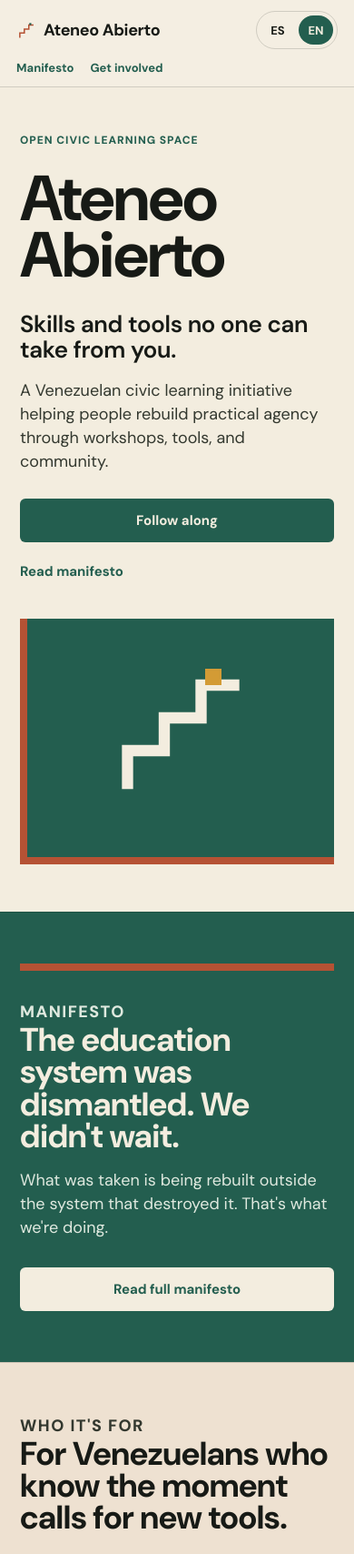
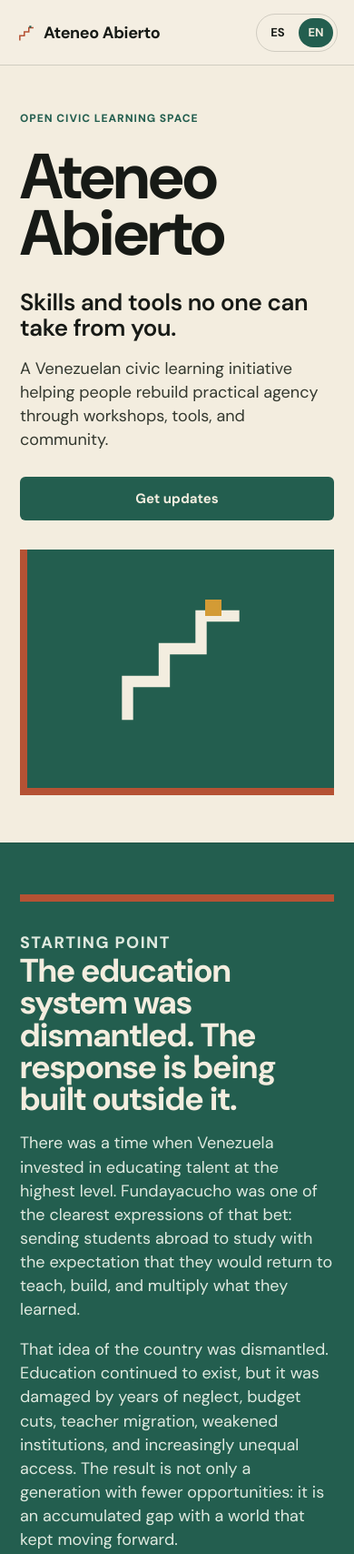
Before and after one commit to dvd117/ateneo-abierto, a website built with Vite: page index.html in a window 390 px wide. Shown: the top 1708 px of the page at 91% size. Built offline with nearby package versions, Linux system fonts and the light colour scheme.

Commit message:
refactor landing page around origin story
- Retire the standalone manifesto route and redirect it to home
- Fold manifesto context into the landing page as an origin section
- Simplify header navigation and update bilingual subscribe copy
- Update tests and docs for the one-page reveal flow

```diff
--- a/src/app.ts
+++ b/src/app.ts
@@ -25,7 +25,10 @@ app.use(
 
 app.get('/api/health', (c) => c.json({ ok: true }));
 
-app.get('/manifesto', serveStatic({ root: './dist', path: 'index.html' }));
+app.get('/manifesto', (c) => {
+  const lang = c.req.query('lang');
+  return c.redirect(lang === 'es' || lang === 'en' ? `/?lang=${lang}` : '/', 301);
+});
 
 const emailPattern = /^[^\s@]+@[^\s@]+\.[^\s@]+$/;
 
--- a/src/content.ts
+++ b/src/content.ts
@@ -6,10 +6,6 @@ export type Pillar = {
 };
 
 export type PageCopy = {
-  nav: {
-    manifesto: string;
-    participate: string;
-  };
   languageLabel: string;
   hero: {
     eyebrow: string;
@@ -17,23 +13,18 @@ export type PageCopy = {
     promise: string;
     body: string;
     primaryCta: string;
-    secondaryCta: string;
   };
   labels: {
-    manifesto: string;
+    origin: string;
     audience: string;
     structure: string;
     boundaries: string;
     updates: string;
     backToTop: string;
   };
-  manifesto: {
+  origin: {
     title: string;
-    teaser: string;
     body: string;
-    cta: string;
-    subscribeCta: string;
-    backCta: string;
   };
   audience: {
     title: string;
@@ -71,46 +62,36 @@ export type PageCopy = {
 
 export const copy: Record<Locale, PageCopy> = {
   es: {
-    nav: {
-      manifesto: 'Manifiesto',
-      participate: 'Sumarme'
-    },
     languageLabel: 'Idioma',
     hero: {
       eyebrow: 'Espacio abierto de aprendizaje cívico',
       title: 'Ateneo Abierto',
       promise: 'Habilidades y herramientas que nadie te puede quitar.',
-      body: 'Una iniciativa venezolana de aprendizaje cívico para recuperar agencia práctica a través de talleres, herramientas y comunidad.',
-      primaryCta: 'Seguir el proceso',
-      secondaryCta: 'Leer manifiesto'
+      body: 'Una iniciativa venezolana de aprendizaje cívico para recuperar capacidad de acción a través de talleres, herramientas y comunidad.',
+      primaryCta: 'Recibir actualizaciones'
     },
     labels: {
-      manifesto: 'Manifiesto',
+      origin: 'Punto de partida',
       audience: 'Para quién',
       structure: 'Estructura',
       boundaries: 'Límites',
       updates: 'Actualizaciones',
       backToTop: 'Volver arriba'
     },
-    manifesto: {
-      title: 'El sistema educativo fue desmantelado. Nosotros no esperamos.',
-      teaser:
-        'Lo que se nos arrebató se reconstruye desde afuera del sistema que lo destruyó. Eso es lo que estamos haciendo.',
+    origin: {
+      title: 'El sistema educativo fue desmantelado. La respuesta se construye desde afuera.',
       body:
-        'Hubo un tiempo en que Venezuela entendió que su recurso más valioso no era el petróleo, sino su gente. La apuesta tenía un nombre: Fundayacucho. Un programa que mandaba estudiantes a las mejores universidades del mundo con el compromiso de que volvieran y aplicaran lo que aprendieran. Muchos volvieron a dar clases. La apuesta era real.\n\nEsa apuesta fue desmantelada deliberadamente. No fue descuido: fue una decisión política. Los profesores se fueron, las escuelas se vaciaron, el aprendizaje se volvió un lujo, y una generación entera se quedó con menos opciones. No por falta de capacidad. Por falta de acceso.\n\nPor mucho tiempo la pregunta central fue cómo salir de esta situación. En algún momento apareció otra pregunta: ¿qué puede hacer la gente mientras tanto? Eso es lo que Ateneo Abierto responde.\n\nNo porque las herramientas y el conocimiento no existan — es que nadie ha construido el puente. Eso es lo que estamos haciendo: talleres prácticos, grupos pequeños, acceso compartido a herramientas que la gente puede llevarse y usar fuera del taller.\n\nCada vez que entro a una biblioteca pública en otra ciudad, pienso: esto. Un espacio donde no importa quién eres — misma sala, mismos recursos, misma oportunidad. Eso es lo que queremos construir en casa. Aún no estamos ahí. Pero ese es el norte.',
-      cta: 'Leer manifiesto completo',
-      subscribeCta: 'Si quieres seguir el proceso, deja tu correo.',
-      backCta: 'Volver al inicio'
+        'Hubo un tiempo en que Venezuela apostó por formar talento al más alto nivel. Fundayacucho fue una de las expresiones más visibles de esa apuesta: enviar estudiantes a prepararse afuera con la expectativa de que volvieran a enseñar, construir y multiplicar lo aprendido.\n\nEsa idea de país fue desmantelada. La educación siguió existiendo, pero golpeada por años de abandono, recortes presupuestarios, migración docente, instituciones debilitadas y acceso cada vez más desigual. El resultado no es sólo una generación con menos oportunidades: es una brecha acumulada frente a un mundo que siguió avanzando.\n\nAteneo Abierto no viene a reemplazar la educación formal. Viene a complementar lo que la gente ya aprendió con habilidades que muchas escuelas y universidades no pudieron enseñar a tiempo, porque esta época empezó a moverse más rápido que el sistema educativo venezolano incluso en sus mejores condiciones.\n\nLas herramientas y el conocimiento existen. Lo que falta es el puente: talleres prácticos, grupos pequeños y acceso compartido a herramientas que la gente puede llevarse y usar fuera del taller.\n\nLo que se arrebató se reconstruye desde afuera del sistema que lo destruyó. Ese es el punto de partida.'
     },
     audience: {
       title: 'Para venezolanos que saben que el momento exige herramientas nuevas.',
       body:
-        'Para venezolanos que entienden que la educación que recibieron no los preparó para los retos y oportunidades de hoy, y que están listos para empezar. Profesores, profesionales, estudiantes, emprendedores, gente que trabaja dos trabajos. No hace falta perfil técnico. Sólo curiosidad y ganas de empezar.'
+        'Para venezolanos que entienden que la educación que recibieron no los preparó para los retos y oportunidades de hoy, y que están listos para empezar. Profesores, profesionales, estudiantes, emprendedores, gente que tiene dos trabajos. No hace falta perfil técnico. Sólo curiosidad y ganas de empezar.'
     },
     name: {
       title: 'Por qué Ateneo Abierto',
       body:
-        'Ateneo — el templo griego dedicado a Atenea, diosa del conocimiento — nombra una forma: un lugar donde la gente se reúne a aprender, sin supervisión ni afiliación estatal.\n\nAbierto porque la condición de entrada no es el linaje, ni el cargo, ni la afiliación política. Es la disposición a empezar.'
+        'Ateneo — el templo griego dedicado a Atenea, diosa del conocimiento — nombra una forma: un lugar donde la gente se reúne a aprender, sin supervisión ni afiliación estatal.\n\nAbierto porque la condición de entrada no es tu situación económica, ni tu estatus social, ni tu afiliación política. Es la disposición a empezar.'
     },
     pillars: {
       title: 'Tres pilares',
@@ -118,75 +99,65 @@ export const copy: Record<Locale, PageCopy> = {
         {
           title: 'Talleres prácticos de IA y herramientas digitales',
           body:
-            'Grupos pequeños, hands-on. Aprender a usar inteligencia artificial y otras tecnologías que están cambiando, en lo concreto, lo que significa libertad. Ejecutable ya.'
+            'Grupos pequeños, ejercicios prácticos. Aprende a usar inteligencia artificial y otras tecnologías que están cambiando las formas en que ejercemos nuestra libertad. Para empezar ya.'
         },
         {
           title: 'Junto a la educación formal',
           body:
-            'Creemos que la educación formal sigue importando. Donde las universidades y docentes siguen funcionando, queremos trabajar junto a ellos, no en su lugar. Las herramientas prácticas y los fundamentos del aula se complementan. Mediano plazo.'
+            'Creemos que la educación formal sigue siendo fundamental. Donde las universidades y docentes siguen funcionando, queremos trabajar junto a ellos, no en su lugar. Las herramientas prácticas y los fundamentos del aula se complementan. Mediano plazo.'
         },
         {
           title: 'El norte estratégico',
           body:
-            'Cada vez que entro a una biblioteca pública fuera de Venezuela, pienso: esto. Un espacio donde no importa quién eres — misma sala, mismos recursos, misma oportunidad. Aún no estamos ahí. Pero es el norte. Post-transición.'
+            'El norte es una red de espacios de aprendizaje cívico: siguiendo el ejemplo de las bibliotecas públicas del siglo XXI donde el acceso a internet, herramientas y aprendizaje sea un derecho público, no un privilegio individual. Post-transición.'
         }
       ]
     },
     not: {
       body:
-        'Ateneo Abierto es independiente, civil y educativo. No somos parte del Estado venezolano, de ninguna estructura partidista, ni de ningún esfuerzo de reclutamiento público. Las habilidades que la gente aprende aquí son suyas.'
+        'Ateneo Abierto es un proyecto independiente, civil y educativo. No somos parte del Estado venezolano, de ninguna estructura partidista, ni de ningún esfuerzo de reclutamiento público. Las habilidades que la gente aprende aquí son suyas.'
     },
     subscribe: {
       title: 'Recibe actualizaciones',
       body:
-        'Estamos preparando los primeros pilotos, materiales y alianzas. Déjanos tu correo si quieres seguir el proceso o encontrar una forma concreta de ayudar.',
+        'Estamos preparando los primeros pilotos, materiales y alianzas. Déjanos tu correo para recibir avances del proyecto y saber cuándo se abran nuevas formas de participar o apoyar.',
       emailLabel: 'Correo electrónico',
       emailPlaceholder: 'tu@correo.com',
       nameLabel: 'Nombre',
       namePlaceholder: 'Tu nombre',
-      button: 'Seguir el proceso',
+      button: 'Suscribirme',
       privacy: 'Si quieres apoyar o colaborar de alguna forma, escríbenos.',
       success: 'Listo. Te avisaremos cuando haya novedades.',
       invalidEmail: 'Escribe un correo válido para suscribirte.',
       providerError: 'No pudimos registrar tu correo. Intenta de nuevo en unos minutos.'
     },
     footer: {
-      contact: 'hola@ateneo-abierto.org',
+      contact: 'ateneo@aragort.com',
       disclaimer:
-        'La seguridad es parte de cómo trabajamos. No compartimos información que pueda poner en riesgo a quienes participan en este proyecto — incluyendo fechas, sedes y detalles operativos.'
+        'La seguridad es parte de cómo trabajamos. No compartimos información que pueda poner en riesgo a quienes participan en este proyecto — incluyendo detalles operativos.'
     }
   },
   en: {
-    nav: {
-      manifesto: 'Manifesto',
-      participate: 'Get involved'
-    },
     languageLabel: 'Language',
     hero: {
       eyebrow: 'Open civic learning space',
       title: 'Ateneo Abierto',
       promise: 'Skills and tools no one can take from you.',
       body: 'A Venezuelan civic learning initiative helping people rebuild practical agency through workshops, tools, and community.',
-      primaryCta: 'Follow along',
-      secondaryCta: 'Read manifesto'
+      primaryCta: 'Get updates'
     },
     labels: {
-      manifesto: 'Manifesto',
+      origin: 'Starting point',
       audience: "Who it's for",
       structure: 'Structure',
       boundaries: 'Boundaries',
       updates: 'Updates',
       backToTop: 'Back to top'
     },
-    manifesto: {
-      title: "The education system was dismantled. We didn't wait.",
-      teaser:
-        "What was taken is being rebuilt outside the system that destroyed it. That's what we're doing.",
+    origin: {
+      title: 'The education system was dismantled. The response is being built outside it.',
       body:
-        "There was a time when Venezuela understood that its most valuable resource wasn't oil — it was its people. That bet had a name: Fundayacucho. A scholarship program that sent students to top universities around the world, with the commitment that they would come back and apply what they learned. Many came back as professors. The bet was real.\n\nThat bet was deliberately dismantled. Not through neglect — through political choice. Teachers left, schools emptied out, learning became a luxury, and a whole generation was left with fewer options. Not for lack of capacity. For lack of access.\n\nFor a long time the central question was how to get out of this situation. At some point another question appeared: what can people do in the meantime? That's what Ateneo Abierto answers.\n\nNot because the tools and knowledge don't exist — it's that no one has built the bridge. That's what we're doing: practical workshops, small groups, shared access to tools people can take and use beyond the workshop.\n\nEvery time I walk into a public library in another city, I think: this. A space where it doesn't matter who you are — same room, same resources, same shot. That's what we want to build at home. We're not there yet. But that's the north star.",
-      cta: 'Read full manifesto',
-      subscribeCta: 'If you want to follow the process, leave your email.',
-      backCta: 'Back to home'
+        "There was a time when Venezuela invested in educating talent at the highest level. Fundayacucho was one of the clearest expressions of that bet: sending students abroad to study with the expectation that they would return to teach, build, and multiply what they learned.\n\nThat idea of the country was dismantled. Education continued to exist, but it was damaged by years of neglect, budget cuts, teacher migration, weakened institutions, and increasingly unequal access. The result is not only a generation with fewer opportunities: it is an accumulated gap with a world that kept moving forward.\n\nAteneo Abierto is not here to replace formal education. It is here to complement what people already learned with skills many schools and universities could not teach in time, because this era started moving faster than the Venezuelan education system could have moved even in better conditions.\n\nThe tools and knowledge exist. What is missing is the bridge: practical workshops, small groups, and shared access to tools people can take and use beyond the workshop.\n\nWhat was taken is being rebuilt outside the system that destroyed it. That is the starting point."
     },
     audience: {
       title: 'For Venezuelans who know the moment calls for new tools.',
@@ -196,7 +167,7 @@ export const copy: Record<Locale, PageCopy> = {
     name: {
       title: 'Why "Ateneo Abierto"',
       body:
-        'Ateneo — the Greek temple dedicated to Athena, goddess of wisdom — names a form: a place where people gather to learn, without state oversight or affiliation.\n\nOpen — because the entry condition is willingness, not credentials or connections.'
+        'Ateneo — the Greek temple dedicated to Athena, goddess of wisdom — names a form: a place where people gather to learn, without state oversight or affiliation.\n\nAbierto — open, because the entry condition is willingness, not credentials or connections.'
     },
     pillars: {
       title: 'Three pillars',
@@ -204,7 +175,7 @@ export const copy: Record<Locale, PageCopy> = {
         {
           title: 'Hands-on workshops in AI and digital tools',
           body:
-            'Small groups, practical. Learning to use AI and other technologies quietly changing what freedom looks like in practice. Executable now.'
+            'Small groups, practical. Learning to use AI and other technologies quietly changing what freedom looks like in practice. Ready to start now.'
         },
         {
           title: 'Alongside formal education',
@@ -214,7 +185,7 @@ export const copy: Record<Locale, PageCopy> = {
         {
           title: 'Where this is heading',
           body:
-            "Every time I walk into a public library outside Venezuela, I think: this. A space where it doesn't matter who you are — same room, same resources, same shot. We're not there yet. But that's where we're building toward. Post-transition."
+            'The goal is a network of civic learning spaces: inspired by the 21st-century public libraries where access to internet, tools, and learning is a public right, not an individual privilege. Post-transition.'
         }
       ]
     },
@@ -225,21 +196,21 @@ export const copy: Record<Locale, PageCopy> = {
     subscribe: {
       title: 'Get updates',
       body:
-        'We are preparing the first pilots, materials, and partnerships. Leave your email if you want to follow the process or find a concrete way to help.',
+        'We are preparing the first pilots, materials, and partnerships. Leave your email to receive project updates and hear when new ways to participate or support open up.',
       emailLabel: 'Email address',
       emailPlaceholder: 'you@example.org',
       nameLabel: 'Name',
       namePlaceholder: 'Your name',
-      button: 'Follow along',
+      button: 'Subscribe',
       privacy: 'If you want to support or collaborate, write to us.',
       success: "You're in. We'll be in touch when things are moving.",
       invalidEmail: 'Enter a valid email address to subscribe.',
       providerError: 'We could not save your email. Please try again in a few minutes.'
     },
     footer: {
-      contact: 'hola@ateneo-abierto.org',
+      contact: 'ateneo@aragort.com',
       disclaimer:
-        'Security is built into how we work. We do not share information that could put anyone at risk — including dates, venues, and operational details.'
+        'Security is built into how we work. We do not share information that could put anyone at risk — including operational details.'
     }
   }
 };
--- a/src/main.ts
+++ b/src/main.ts
@@ -48,10 +48,6 @@ function renderHeader(page: PageCopy): string {
         </svg>
         Ateneo Abierto
       </a>
-      <nav class="nav-links" aria-label="Primary">
-        <a href="${localizedPath('/manifesto')}">${page.nav.manifesto}</a>
-        <a href="${localizedPath('/', '#subscribe')}">${page.nav.participate}</a>
-      </nav>
       <div class="locale-toggle" aria-label="${page.languageLabel}">
         <button class="locale-button ${currentLocale === 'es' ? 'is-active' : ''}" type="button" data-locale="es">ES</button>
         <button class="locale-button ${currentLocale === 'en' ? 'is-active' : ''}" type="button" data-locale="en">EN</button>
@@ -80,7 +76,6 @@ function renderHome(page: PageCopy): string {
           <p class="intro">${page.hero.body}</p>
           <div class="hero-actions">
             <a class="button" href="#subscribe">${page.hero.primaryCta}</a>
-            <a class="text-link" href="${localizedPath('/manifesto')}">${page.hero.secondaryCta}</a>
           </div>
         </div>
         <div class="open-room" aria-hidden="true">
@@ -91,12 +86,11 @@ function renderHome(page: PageCopy): string {
         </div>
       </section>
 
-      <section id="manifesto" class="section manifesto-section">
+      <section id="origin" class="section origin-section">
         <div class="section-copy">
-          <p class="eyebrow">${page.labels.manifesto}</p>
-          <h2>${page.manifesto.title}</h2>
-          <p>${page.manifesto.teaser}</p>
-          <a class="button manifesto-link" href="${localizedPath('/manifesto')}">${page.manifesto.cta}</a>
+          <p class="eyebrow">${page.labels.origin}</p>
+          <h2>${page.origin.title}</h2>
+          ${renderParagraphs(page.origin.body)}
         </div>
       </section>
 
@@ -166,37 +160,18 @@ function renderHome(page: PageCopy): string {
   `;
 }
 
-function renderManifestoPage(page: PageCopy): string {
-  return `
-    <main id="top" class="manifesto-page">
-      <article class="manifesto-article">
-        <p class="eyebrow">${page.labels.manifesto}</p>
-        <h1>${page.manifesto.title}</h1>
-        ${renderParagraphs(page.manifesto.body)}
-        <div class="manifesto-actions">
-          <a class="button" href="${localizedPath('/', '#subscribe')}">${page.manifesto.subscribeCta}</a>
-          <a class="text-link" href="${localizedPath('/', '#manifesto')}">${page.manifesto.backCta}</a>
-        </div>
-      </article>
-    </main>
-  `;
-}
-
 function renderBackToTop(page: PageCopy): string {
   return `<button class="back-to-top" aria-label="${page.labels.backToTop}" type="button">↑</button>`;
 }
 
 function render(): void {
   const page = copy[currentLocale];
-  const isManifestoPage = window.location.pathname === '/manifesto';
   document.documentElement.lang = currentLocale;
-  document.title = isManifestoPage
-    ? `Ateneo Abierto | ${page.nav.manifesto}`
-    : `Ateneo Abierto | ${page.hero.promise}`;
+  document.title = `Ateneo Abierto | ${page.hero.promise}`;
 
   root.innerHTML = `
     ${renderHeader(page)}
-    ${isManifestoPage ? renderManifestoPage(page) : renderHome(page)}
+    ${renderHome(page)}
     ${renderFooter(page)}
     ${renderBackToTop(page)}
   `;
--- a/src/styles.css
+++ b/src/styles.css
@@ -118,7 +118,7 @@ input {
   top: 0;
   z-index: 10;
   display: grid;
-  grid-template-columns: 1fr auto auto;
+  grid-template-columns: 1fr auto;
   gap: 24px;
   align-items: center;
   min-height: 72px;
@@ -136,14 +136,6 @@ input {
   font-size: clamp(18px, 2vw, 22px);
   font-weight: 700;
   letter-spacing: -0.02em;
-}
-
-.nav-links {
-  display: flex;
-  gap: 18px;
-  color: var(--green);
-  font-size: 14px;
-  font-weight: 700;
 }
 
 .locale-toggle {
@@ -175,7 +167,7 @@ input {
   display: grid;
   grid-template-columns: minmax(0, 1fr) minmax(280px, 0.76fr);
   gap: clamp(32px, 6vw, 72px);
-  align-items: end;
+  align-items: center;
   min-height: calc(100vh - 72px);
   padding: clamp(52px, 7vw, 96px) clamp(22px, 5vw, 72px);
 }
@@ -340,7 +332,7 @@ h3 {
   border-top: 1px solid var(--line);
 }
 
-.manifesto-section {
+.origin-section {
   display: grid;
   grid-template-columns: minmax(0, 0.18fr) minmax(0, 0.82fr);
   gap: clamp(24px, 5vw, 72px);
@@ -348,27 +340,19 @@ h3 {
   color: var(--paper);
 }
 
-.manifesto-section::before {
+.origin-section::before {
   content: "";
   align-self: stretch;
   border-left: 8px solid var(--terracotta);
 }
 
-.manifesto-section .eyebrow,
-.manifesto-section p {
+.origin-section .eyebrow,
+.origin-section p {
   color: #dfe9df;
 }
 
-.manifesto-section .section-copy {
+.origin-section .section-copy {
   max-width: 880px;
-}
-
-.manifesto-link {
-  display: inline-flex;
-  margin-top: 12px;
-  width: fit-content;
-  background: var(--paper);
-  color: var(--green);
 }
 
 .section-copy {
@@ -395,69 +379,6 @@ h3 {
 
 .name-section h2 {
   max-width: 14ch;
-}
-
-.manifesto-page {
-  background: var(--green);
-  color: var(--paper);
-  min-height: calc(100vh - 72px);
-  padding: clamp(56px, 8vw, 104px) clamp(22px, 5vw, 72px);
-}
-
-.manifesto-article {
-  display: grid;
-  grid-template-columns: minmax(0, 0.18fr) minmax(0, 0.82fr);
-  gap: clamp(24px, 5vw, 72px);
-  max-width: 1180px;
-}
-
-.manifesto-article::before {
-  content: "";
-  align-self: stretch;
-  border-left: 8px solid var(--terracotta);
-}
-
-.manifesto-article .eyebrow,
-.manifesto-article p {
-  color: #dfe9df;
-}
-
-.manifesto-article h1,
-.manifesto-article p,
-.manifesto-actions {
-  grid-column: 2;
-}
-
-.manifesto-article h1 {
-  max-width: 960px;
-  margin-top: 0;
-  font-size: clamp(46px, 7vw, 92px);
-  line-height: 0.94;
-}
-
-.manifesto-article p {
-  max-width: 780px;
-}
-
-.manifesto-article .text-link {
-  color: var(--paper);
-}
-
-.manifesto-actions .button {
-  background: var(--paper);
-  color: var(--green);
-}
-
-.manifesto-actions .text-link {
-  color: #dfe9df;
-}
-
-.manifesto-actions {
-  display: flex;
-  flex-wrap: wrap;
-  gap: 14px;
-  align-items: center;
-  margin-top: 10px;
 }
 
 .section-heading {
@@ -675,14 +596,8 @@ h3 {
     padding-top: 12px;
   }
 
-  .nav-links {
-    grid-column: 1 / -1;
-    grid-row: 2;
-  }
-
   .hero,
-  .manifesto-section,
-  .manifesto-article,
+  .origin-section,
   .pillars,
   .working-table,
   .subscribe-section,
@@ -690,22 +605,10 @@ h3 {
     grid-template-columns: 1fr;
   }
 
-  .manifesto-section::before {
+  .origin-section::before {
     min-height: 8px;
     border-left: 0;
     border-top: 8px solid var(--terracotta);
-  }
-
-  .manifesto-article::before {
-    min-height: 8px;
-    border-left: 0;
-    border-top: 8px solid var(--terracotta);
-  }
-
-  .manifesto-article h1,
-  .manifesto-article p,
-  .manifesto-actions {
-    grid-column: 1;
   }
 
   .hero {
@@ -720,10 +623,6 @@ h3 {
 @media (max-width: 560px) {
   .site-header {
     position: static;
-  }
-
-  .nav-links {
-    font-size: 13px;
   }
 
   h1 {
```
Also changed, not shown: DESIGN.md (+5 -6 lines), src/app.test.ts (+17 -3 lines), src/content.test.ts (+62 -11 lines), src/source-safety.test.ts (+14 -0 lines), README.md.
